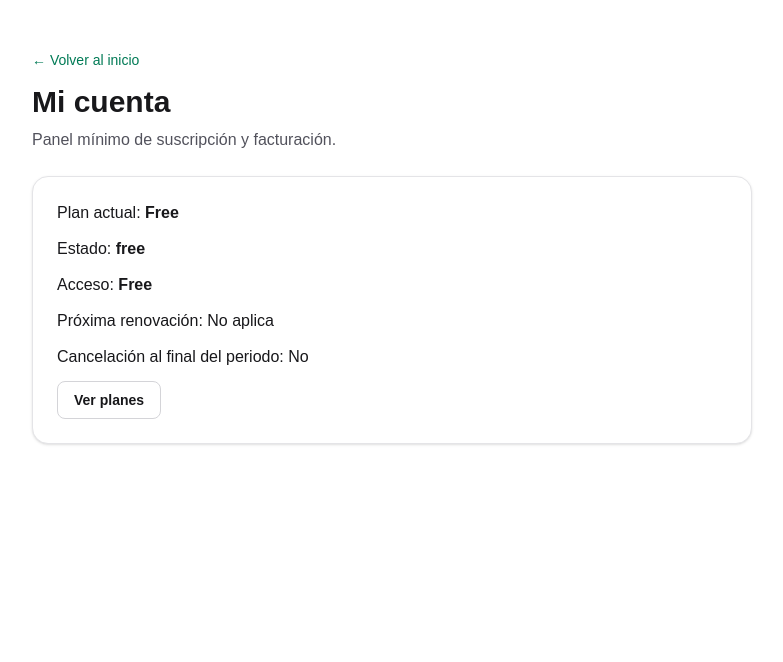
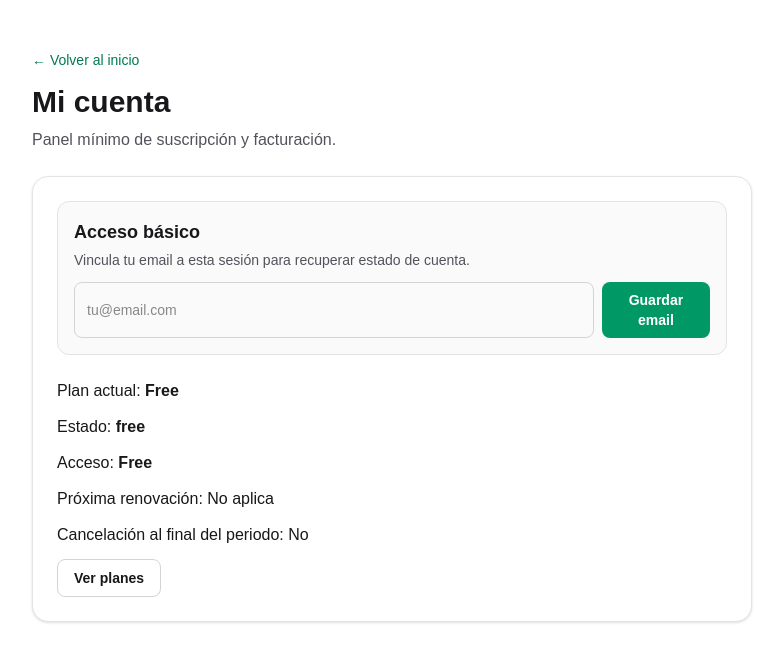
Before and after one commit to malogomez90/nutrimerca, a Next.js app: page /cuenta in a window 1280 px wide. Shown: the top 662 px of the page, without its empty margins (248-1031 px from the left). Built offline with nearby package versions, Linux system fonts and the light colour scheme; no server answers; the database is empty.

Commit message:
feat(auth): login basico por email con contrato rune

```diff
--- /dev/null
+++ b/src/app/api/auth/login/route.ts
@@ -0,0 +1,65 @@
+import { NextResponse } from "next/server";
+import { getOrCreateUserBySession } from "@/lib/billing";
+
+type LoginPayload = {
+  sessionId?: string;
+  email?: string;
+};
+
+function badRequest(message: string) {
+  return NextResponse.json(
+    {
+      error: {
+        code: "BAD_REQUEST",
+        message,
+      },
+    },
+    { status: 400 }
+  );
+}
+
+function normalizeEmail(email: string) {
+  return email.trim().toLowerCase();
+}
+
+function isValidEmail(email: string) {
+  const normalized = normalizeEmail(email);
+  return /^[^\s@]+@[^\s@]+\.[^\s@]+$/.test(normalized);
+}
+
+export async function POST(req: Request) {
+  try {
+    const body = (await req.json()) as LoginPayload;
+    const sessionId = body.sessionId?.trim();
+    const emailRaw = body.email ?? "";
+    const email = normalizeEmail(emailRaw);
+
+    if (!sessionId || sessionId.length < 8 || sessionId.length > 128) {
+      return badRequest("sessionId inválido");
+    }
+
+    if (!email || !isValidEmail(email)) {
+      return badRequest("email inválido");
+    }
+
+    const user = await getOrCreateUserBySession(sessionId, email);
+
+    return NextResponse.json({
+      user: {
+        id: user.id,
+        sessionId: user.session_id,
+        email: user.email,
+      },
+    });
+  } catch {
+    return NextResponse.json(
+      {
+        error: {
+          code: "INTERNAL_ERROR",
+          message: "No se pudo iniciar sesión.",
+        },
+      },
+      { status: 500 }
+    );
+  }
+}
--- a/src/app/cuenta/page.tsx
+++ b/src/app/cuenta/page.tsx
@@ -28,6 +28,9 @@ function formatPlan(plan: BillingStatus["plan"]) {
 }
 
 export default function CuentaPage() {
+  const [emailInput, setEmailInput] = useState("");
+  const [accountEmail, setAccountEmail] = useState<string | null>(null);
+  const [loginLoading, setLoginLoading] = useState(false);
   const [billing, setBilling] = useState<BillingStatus | null>(null);
   const [loading, setLoading] = useState(true);
   const [portalLoading, setPortalLoading] = useState(false);
@@ -37,6 +40,12 @@ export default function CuentaPage() {
     async function loadBillingStatus() {
       try {
         const sessionId = getSessionId();
+        const savedEmail = localStorage.getItem("nutrimerca_account_email");
+        if (savedEmail) {
+          setAccountEmail(savedEmail);
+          setEmailInput(savedEmail);
+        }
+
         const res = await fetch(`/api/billing/status?sessionId=${encodeURIComponent(sessionId)}`);
         const data = await res.json();
 
@@ -81,6 +90,37 @@ export default function CuentaPage() {
     }
   }
 
+  async function loginByEmail() {
+    setLoginLoading(true);
+    setError(null);
+
+    try {
+      const res = await fetch("/api/auth/login", {
+        method: "POST",
+        headers: { "Content-Type": "application/json" },
+        body: JSON.stringify({
+          sessionId: getSessionId(),
+          email: emailInput,
+        }),
+      });
+
+      const data = await res.json();
+      if (!res.ok || !data?.user?.email) {
+        throw new Error(data?.error?.message ?? "No se pudo iniciar sesión");
+      }
+
+      const normalizedEmail = String(data.user.email);
+      setAccountEmail(normalizedEmail);
+      setEmailInput(normalizedEmail);
+      localStorage.setItem("nutrimerca_account_email", normalizedEmail);
+    } catch (err) {
+      const message = err instanceof Error ? err.message : "Error iniciando sesión";
+      setError(message);
+    } finally {
+      setLoginLoading(false);
+    }
+  }
+
   return (
     <main className="mx-auto max-w-3xl px-6 py-12 text-zinc-900">
       <a href="/" className="text-sm text-emerald-700">← Volver al inicio</a>
@@ -88,6 +128,36 @@ export default function CuentaPage() {
       <p className="mt-2 text-zinc-600">Panel mínimo de suscripción y facturación.</p>
 
       <section className="mt-6 rounded-2xl border border-zinc-200 bg-white p-6 shadow-sm">
+        <div className="mb-6 rounded-xl border border-zinc-200 bg-zinc-50 p-4">
+          <h2 className="text-lg font-semibold">Acceso básico</h2>
+          <p className="mt-1 text-sm text-zinc-600">
+            Vincula tu email a esta sesión para recuperar estado de cuenta.
+          </p>
+
+          <div className="mt-3 flex flex-col gap-2 sm:flex-row">
+            <input
+              type="email"
+              value={emailInput}
+              onChange={(e) => setEmailInput(e.target.value)}
+              placeholder="tu@email.com"
+              className="w-full rounded-lg border border-zinc-300 px-3 py-2 text-sm outline-none focus:border-emerald-500"
+            />
+            <button
+              onClick={loginByEmail}
+              disabled={loginLoading}
+              className="rounded-lg bg-emerald-600 px-4 py-2 text-sm font-semibold text-white disabled:opacity-60"
+            >
+              {loginLoading ? "Guardando..." : "Guardar email"}
+            </button>
+          </div>
+
+          {accountEmail && (
+            <p className="mt-2 text-sm text-emerald-700">
+              Email vinculado: <strong>{accountEmail}</strong>
+            </p>
+          )}
+        </div>
+
         {loading ? (
           <p className="text-zinc-600">Cargando estado de suscripción...</p>
         ) : error ? (
```
Also changed, not shown: 1 other file (tests, documents, lock files or other folders).
